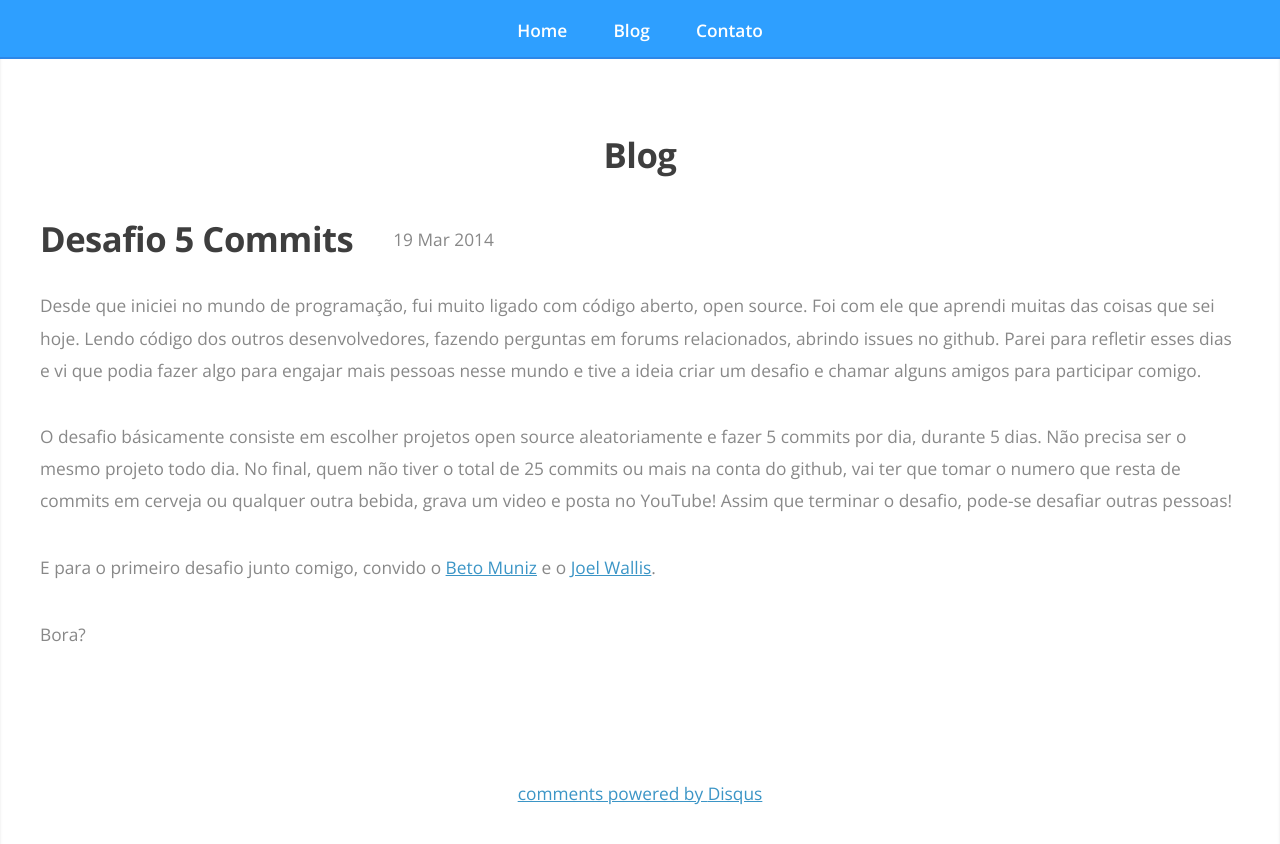
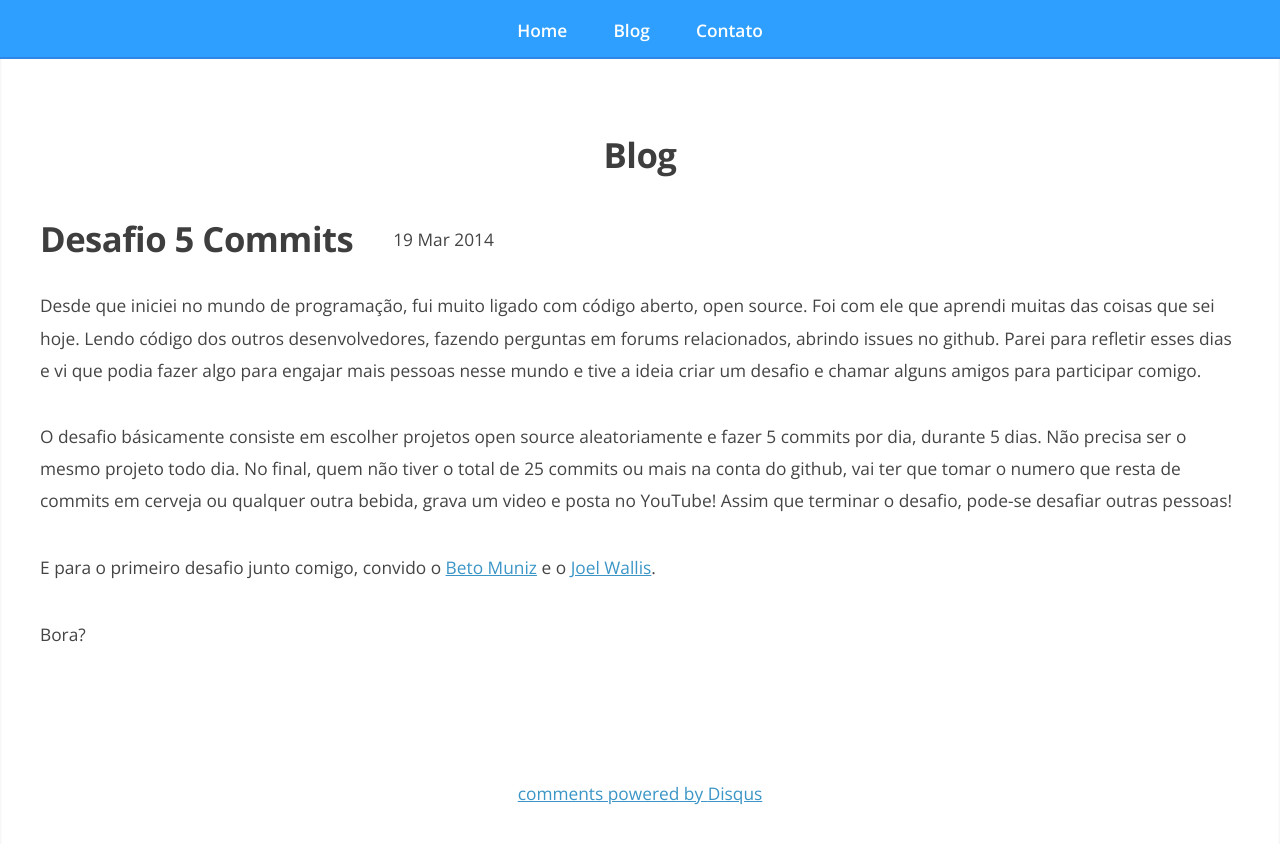
Before and after one commit to paulohp/paulohp.github.io, a Jekyll site: the page built from _posts/2014-03-19-desafio-5-commits.md, in a window 1280 px wide and 947 px high. Shown: the top 844 px of the window. Built offline with Jekyll 4.4.1, drawn with Linux system fonts in a browser that asks for light colours; Markdown is read by kramdown in place of the engine named in the settings; comment, search, counter and statistics services are not loaded.

Commit message:
melhorando contraste das letras

```diff
--- a/css/style.css
+++ b/css/style.css
@@ -25,7 +25,7 @@
 	{
 		font-family: 'Open Sans', sans-serif;
 		line-height: 1.85em;
-		color: #888;
+		color: #444;
 		font-weight: 300;
 	}
 
```
